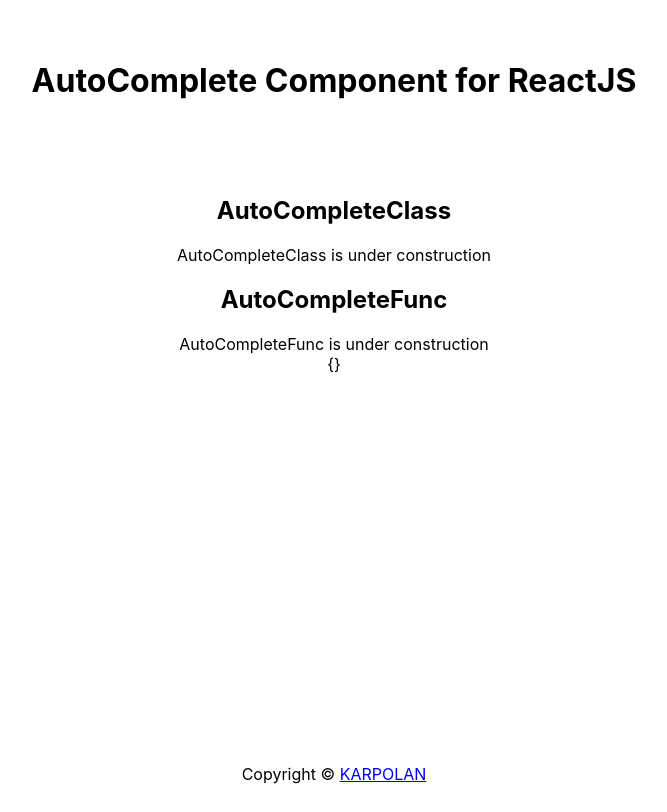
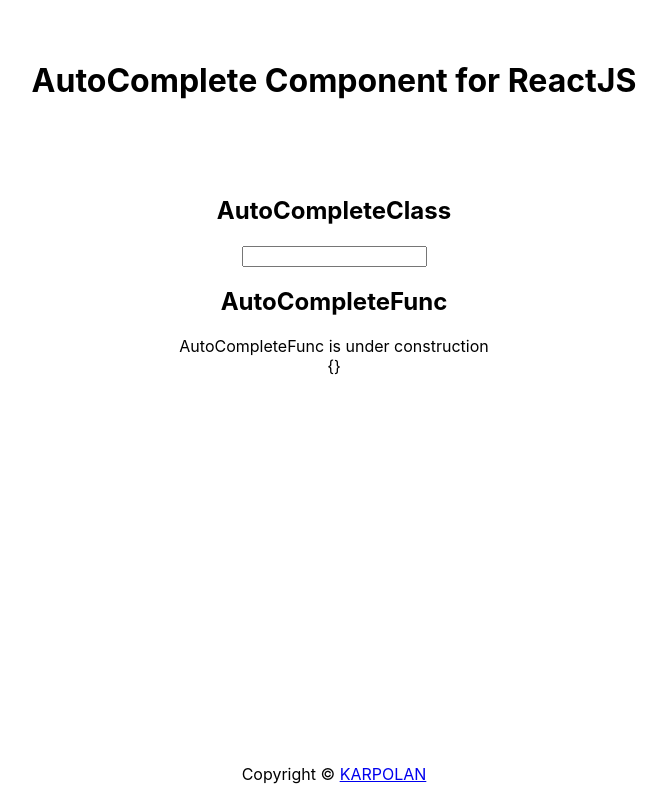
Before and after one commit to karpolan/react-auto-complete, a React (Create React App) app: page / in a window 1280 px wide. Shown: the whole page, without its empty margins (306-973 px from the left). Built offline with nearby package versions, Linux system fonts and the light colour scheme.

Commit message:
feat: AutoCompleteClass prototype

```diff
--- a/package.json
+++ b/package.json
@@ -1,6 +1,6 @@
 {
   "name": "react-auto-complete",
-  "version": "0.1.3",
+  "version": "0.1.5",
   "private": true,
   "dependencies": {
     "@testing-library/jest-dom": "^4.2.4",
--- a/src/components/AutoComplete/AutoCompleteClass/AutoCompleteClass.js
+++ b/src/components/AutoComplete/AutoCompleteClass/AutoCompleteClass.js
@@ -1,11 +1,43 @@
 import React, { Component } from 'react';
 import PropTypes from 'prop-types';
 
+/**
+ * Renders the text Input with autocomplete suggestions List
+ * @class AutoCompleteClass
+ * @author Anton Karpenko
+ */
 class AutoCompleteClass extends Component {
+  constructor(props) {
+    super(props);
+    this.state = {
+      value: '', // User input
+      showSuggestions: false, // the Suggestions list is rendered when true
+    };
+  }
+
+  onChange = (event) => {
+    const { value } = this.state;
+    const newValue = event.currentTarget.value;
+    if (newValue === value) {
+      return; // Nothing was changed...
+    }
+
+    this.setState({
+      value: newValue,
+      showSuggestions: Boolean(newValue), // true when non-empty
+    });
+  };
+
+  renderSuggestions() {
+    return <div>Suggestions list here...</div>;
+  }
+
   render() {
+    const { value, showSuggestions } = this.state;
     return (
       <>
-        <div>AutoCompleteClass is under construction</div>
+        <input type="text" value={value} onChange={this.onChange} />
+        {showSuggestions && this.renderSuggestions()}
       </>
     );
   }
```
